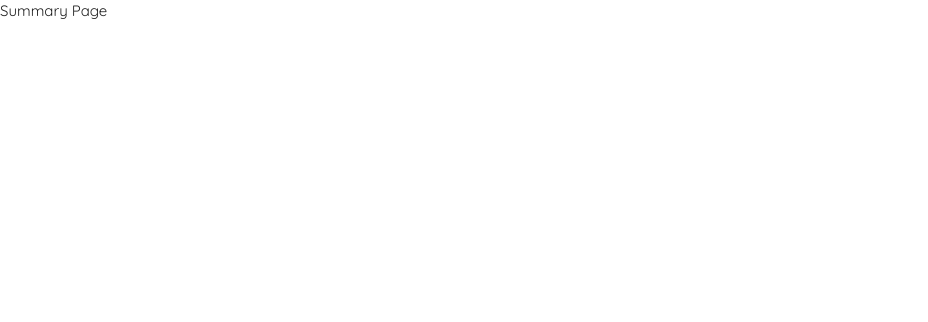
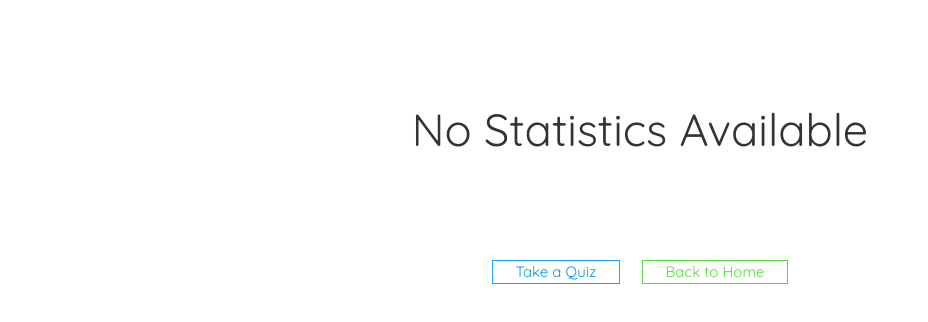
Before and after one commit to myOhana/quiz, a React (Create React App) app: page /summary in a window 1280 px wide. Shown: the top 322 px of the page, without its empty margins (0-928 px from the left). Built offline with nearby package versions, Linux system fonts and the light colour scheme.

Commit message:
summary page added

```diff
--- a/src/components/Questions.js
+++ b/src/components/Questions.js
@@ -1,12 +1,14 @@
 import React from "react";
-import Timer from './Timer';
+import Timer from "./Timer";
 
 const Questions = ({
+  score,
   showAnswers,
   handleNextQuestion,
   currentIndex,
   handleQuitButtonClick,
   questions,
+  endGame,
   handleAnswer,
   data: { question, correct_answer, answers },
 }) => {
@@ -14,10 +16,13 @@ const Questions = ({
     <div className="questions">
       <h2>Quiz Mode</h2>
       <div>
-        <div className='lifeline-container center p-5'>
-          <span className="left lifeline lifeline-icon mt-3">{currentIndex + 1} of {questions.length}</span>
+        <div className="lifeline-container center p-5">
+          <span className="left lifeline lifeline-icon mt-3">
+            {currentIndex + 1} of {questions.length}
+          </span>
           <span className="right lifeline lifeline-icon flex">
-            <Timer/> <span className="mdi mdi-clock-outline mdi-24px"></span>
+            <Timer endGame={endGame} score={score} />{" "}
+            <span className="mdi mdi-clock-outline mdi-24px"></span>
           </span>
         </div>
       </div>
@@ -37,7 +42,7 @@ const Questions = ({
             //   : "text-purple-700 bg-white";
             return (
               <button
-                className='text-purple-600 bg-white p-4 font-semibold rounded shadow'
+                className="text-purple-600 bg-white p-4 font-semibold rounded shadow"
                 onClick={() => handleAnswer(answer)}
                 dangerouslySetInnerHTML={{ __html: answer }}
               />
--- a/src/components/Timer.js
+++ b/src/components/Timer.js
@@ -1,10 +1,11 @@
 import React from "react";
 import { useState, useEffect } from "react";
 
-const Timer = (props) => {
+const Timer = (props, { endGame }) => {
   const { initialMinute = 2, initialSeconds = 59 } = props;
   const [minutes, setMinutes] = useState(initialMinute);
   const [seconds, setSeconds] = useState(initialSeconds);
+
   useEffect(() => {
     let myInterval = setInterval(() => {
       if (seconds > 0) {
@@ -26,8 +27,15 @@ const Timer = (props) => {
 
   return (
     <div>
-      {minutes === 0 && seconds === 0 ? null : (
-        <p className='mt-2'>
+      {minutes === 0 && seconds === 0 ? (
+        <button
+          className="ml-auto bg-purple-700 text-white p-4 font-semibold rounded shadow mt-6"
+          onClick={() => endGame()}
+        >
+          Time Up
+        </button>
+      ) : (
+        <p className="mt-2">
           {" "}
           {minutes}:{seconds < 10 ? `0${seconds}` : seconds}
         </p>
--- a/src/components/quiz/QuizSummary.js
+++ b/src/components/quiz/QuizSummary.js
@@ -1,11 +1,109 @@
-import React from 'react'
+import React, { Component, Fragment } from "react";
+import { Helmet } from "react-helmet";
+import { Link } from "react-router-dom";
 
-function QuizSummary() {
+class QuizSummary extends Component {
+  constructor(props) {
+    super(props);
+    this.state = {
+      score: 0,
+      numberOfQuestions: 0,
+      numberOfAnsweredQuestions: 0,
+      correctAnswers: 0,
+      wrongAnswers: 0,
+    };
+  }
+
+  componentDidMount() {
+    const { state } = this.props.location;
+    if (state) {
+      this.setState({
+        score: (state.score / state.numberOfQuestions) * 100,
+        numberOfQuestions: state.numberOfQuestions,
+        numberOfAnsweredQuestions: state.numberOfAnsweredQuestions,
+        correctAnswers: state.correctAnswers,
+        wrongAnswers: state.wrongAnswers,
+      });
+    }
+  }
+
+  render() {
+    const { state } = this.props.location;
+    let stats, remark;
+    const userScore = this.state.score;
+
+    if (userScore <= 30) {
+      remark = "You need more practice!";
+    } else if (userScore > 30 && userScore <= 50) {
+      remark = "Better luck next time!";
+    } else if (userScore <= 70 && userScore > 50) {
+      remark = "You can do better!";
+    } else if (userScore >= 71 && userScore <= 84) {
+      remark = "You did great!";
+    } else {
+      remark = "You're an absolute genius!";
+    }
+
+    if (state !== undefined) {
+      stats = (
+        <Fragment>
+          <div style={{ textAlign: "center" }}>
+            <span className="mdi mdi-check-circle-outline success-icon"></span>
+          </div>
+          <h1>Quiz has ended</h1>
+          <div className="container stats">
+            <h4>{remark}</h4>
+            <h2>Your Score: {this.state.score.toFixed(0)}&#37;</h2>
+            <span className="stat left">Total number of questions: </span>
+            <span className="right">{this.state.numberOfQuestions}</span>
+            <br />
+            <span className="stat left">Number of attempted questions: </span>
+            <span className="right">
+              {this.state.numberOfAnsweredQuestions}
+            </span>
+            <br />
+            <span className="stat left">Number of Correct Answers: </span>
+            <span className="right">{this.state.correctAnswers}</span> <br />
+            <span className="stat left">Number of Wrong Answers: </span>
+            <span className="right">{this.state.wrongAnswers}</span>
+            <br/>
+          </div>
+          <section>
+            <ul>
+              <li>
+                <Link to="/categories">Play Again</Link>
+              </li>
+              <li>
+                <Link to="/">Back to Home</Link>
+              </li>
+            </ul>
+          </section>
+        </Fragment>
+      );
+    } else {
+      stats = (
+        <section>
+          <h1 className="no-stats">No Statistics Available</h1>
+          <ul>
+            <li>
+              <Link to="/categories">Take a Quiz</Link>
+            </li>
+            <li>
+              <Link to="/">Back to Home</Link>
+            </li>
+          </ul>
+        </section>
+      );
+    }
     return (
-        <div>
-            <p> Summary Page </p>
-        </div>
-    )
+      <Fragment>
+        <Helmet>
+          <title>Quiz Me Now - Summary</title>
+        </Helmet>
+        <div className="quiz-summary">{stats}</div>
+      </Fragment>
+    );
+  }
 }
 
-export default QuizSummary
+export default QuizSummary;
--- a/src/pages/Quiz.js
+++ b/src/pages/Quiz.js
@@ -1,6 +1,6 @@
 import React, { Fragment, useState } from "react";
 import Questions from "../components/Questions";
-import {Helmet} from 'react-helmet';
+import { Helmet } from "react-helmet";
 import { useHistory } from "react-router-dom";
 // import QuizSummary from "../components/quiz/QuizSummary";
 
@@ -9,10 +9,11 @@ import { useHistory } from "react-router-dom";
 // const API_URL_MATH =
 //   "https://opentdb.com/api.php?amount=19&category=19&type=multiple";
 
-function Quiz({ questions}) {
+function Quiz({ questions }) {
   //   const [questions, setQuestions] = useState([]);
   const [currentIndex, setCurrentIndex] = useState(0);
   const [score, setScore] = useState(0);
+  const [wrongAnswers, setWrongAnswers] = useState(0);
   const [showAnswers, setShowAnswers] = useState(false);
   let history = useHistory();
 
@@ -24,6 +25,9 @@ function Quiz({ questions}) {
       if (answer === questions[currentIndex].correct_answer) {
         const newScore = score + 1;
         setScore(newScore);
+      }else{
+          const moreWrong = wrongAnswers + 1;
+          setWrongAnswers(moreWrong);
       }
     }
     setShowAnswers(true);
@@ -41,9 +45,25 @@ function Quiz({ questions}) {
   //   Quit game
   const handleQuitButtonClick = () => {
     if (window.confirm("Are you sure you want to quit?")) {
-      history.push('/');
+      history.push("/");
     }
-  }
+  };
+
+  //   End of Game due to time over or all questions answered
+  const endGame = () => {
+    alert("Quiz has ended");
+    const playerStats = {
+      score: score,
+      numberOfQuestions: currentIndex,
+      numberOfAnsweredQuestions: score + wrongAnswers,
+      correctAnswers: score,
+      wrongAnswers: wrongAnswers,
+    };
+    // return <QuizSummary playerStats={} />;
+    setTimeout(() => {
+      history.push("/summary", playerStats);
+    }, 1000);
+  };
 
   return questions.length > 0 ? (
     <Fragment>
@@ -51,9 +71,7 @@ function Quiz({ questions}) {
         <title>Quiz Page</title>
       </Helmet>
       {currentIndex >= questions.length ? (
-        <h1 className="text-3xl text-purple font-bold">
-          Game Ended! Your score is {score}.{" "}
-          </h1>
+        endGame()
       ) : (
         <Questions
           data={questions[currentIndex]}
@@ -63,6 +81,8 @@ function Quiz({ questions}) {
           handleQuitButtonClick={handleQuitButtonClick}
           currentIndex={currentIndex}
           questions={questions}
+          endGame={endGame}
+          score={score}
         />
       )}
     </Fragment>
--- /dev/null
+++ b/src/styles/components/quiz-summary.scss
@@ -0,0 +1,102 @@
+.quiz-summary {
+    font-family: $quicksand;
+
+    span.success-icon {
+        color: $green;
+        font-size: $xxlg;
+    }
+
+    h1 {
+        color: $green;
+        text-align: center;
+        font-size: $lg;
+        margin-top: -$sm;
+    }
+
+    h2 {
+        color: $blue;
+    }
+
+    h4 {
+        color: lighten($off-black, 10%);
+    }
+
+    .stats {
+        background-color: $off-white;
+        max-width: 50%;
+        padding: $sm $md $md $md;
+    }
+
+    .stats h4, .stats h2 {
+        text-align: center;
+    }
+
+    .stats .stat {
+        color: $off-black;
+        font-size: $normal;
+    }
+
+    section ul {
+        margin-top: $sm;
+        text-align: center;
+    }
+
+    section ul li {
+        display: inline-block;
+    }
+
+    section ul li a {
+        padding: $sm !important;
+    }
+
+    section ul li a:hover {
+        color: $off-white;
+    }
+
+    section ul li:first-child {
+        border: 1px solid $blue;
+        margin-right: $sm;
+        transition: 0.3s linear all;
+    }
+
+    section ul li:first-child:hover {
+        background-color: $blue;
+    }
+
+    section ul li:last-child {
+        border: 1px solid $green;
+        transition: 0.3s linear all;
+    }
+
+    section ul li:last-child:hover {
+        background-color: $green;
+    }
+
+    section ul li:last-child a {
+        color: $green;
+    }
+
+    section ul li:last-child a:hover {
+        color: $off-white;
+    }
+
+    .no-stats {
+        color: $off-black;
+        margin: $xxlg auto;
+    }
+}
+
+@media (max-width: $md-breakpoint) {
+    .quiz-summary {
+        font-size: $sm;
+        padding-left: $xs;
+        padding-right: $xs;
+    }
+
+    div.container.stats {
+        margin: 0;
+        padding: $sm;
+        max-width: 100%;
+        width: 100%;
+    }
+}
--- a/src/styles/styles.scss
+++ b/src/styles/styles.scss
@@ -4,3 +4,4 @@
 @import './components/home';
 @import './components/choose-category';
 @import './components/questions';
+@import './components/quiz-summary.scss';
```
Lines whose indentation alone changed are shown as unchanged.
